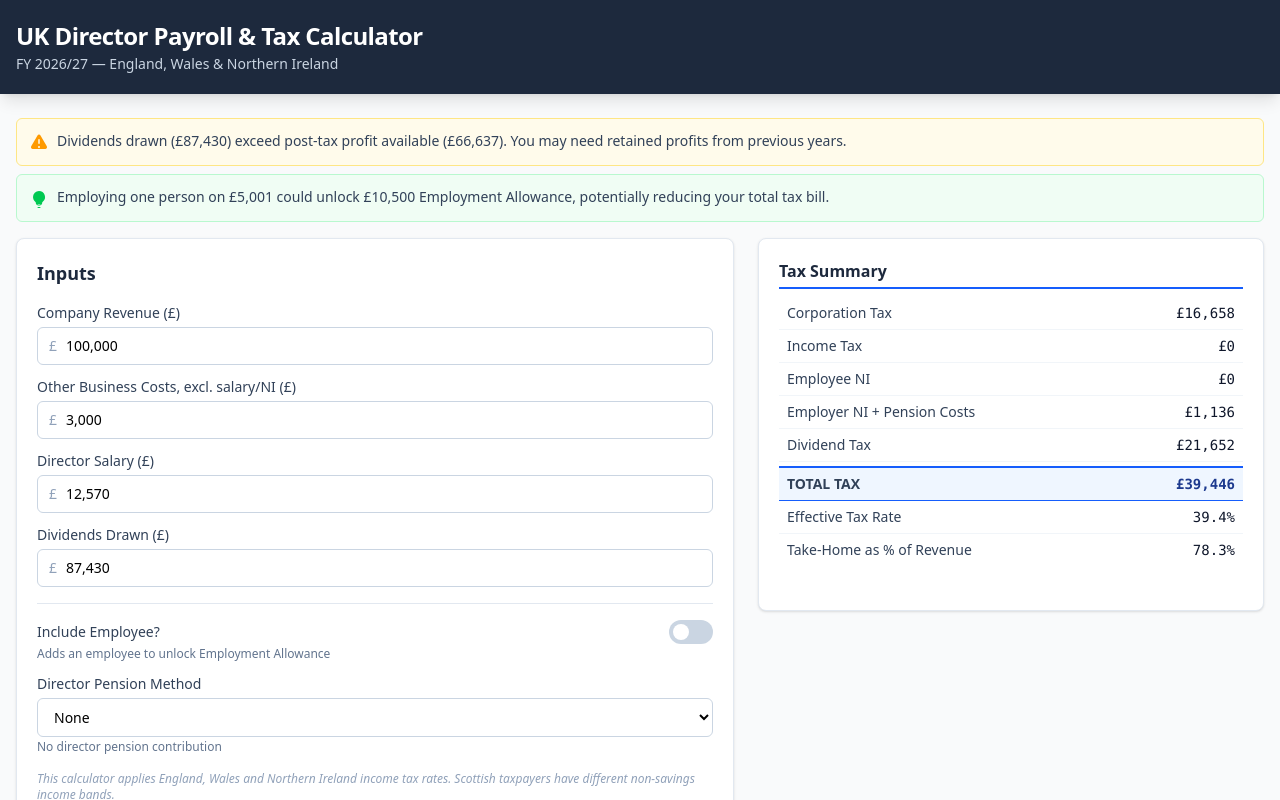
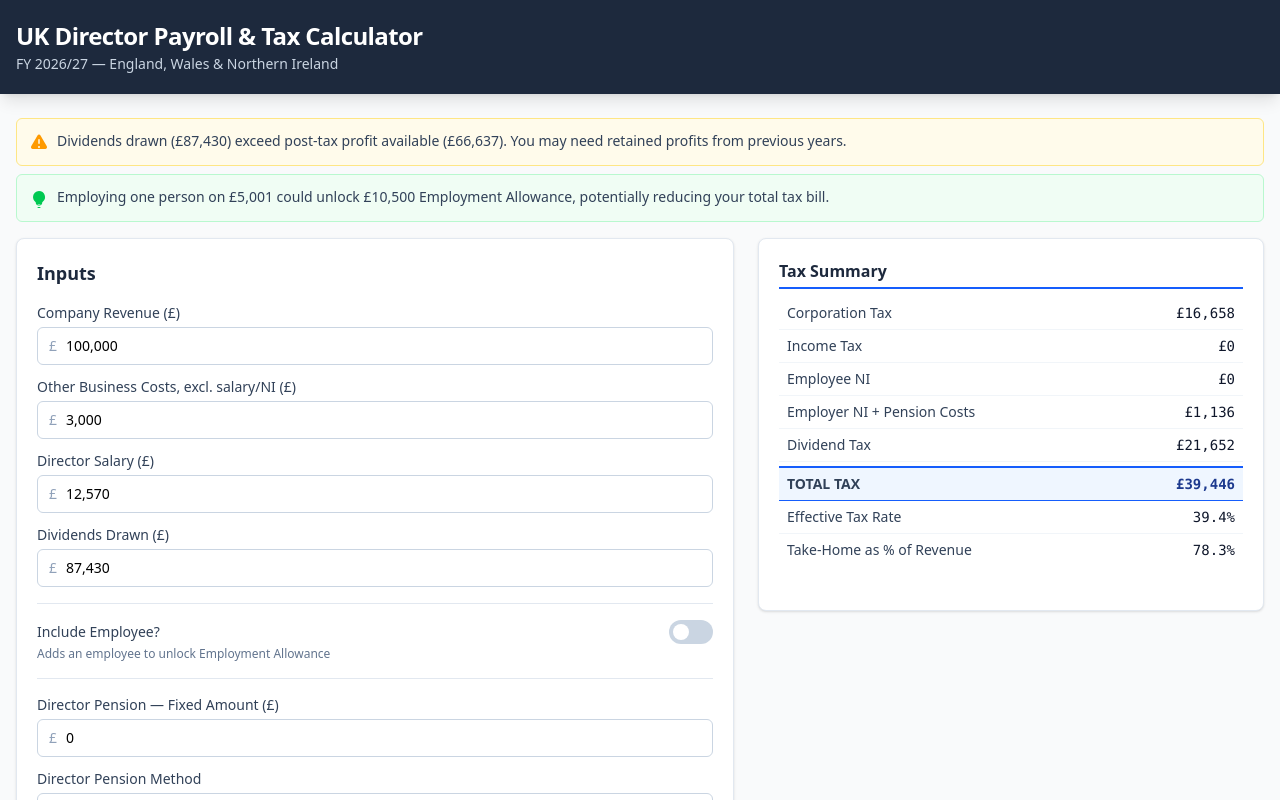
Before and after one commit to saas-scaler/payroll-calculator, a React (Vite) app: page / in a window 1280 px wide. Shown: the top 800 px of the page. Built offline with nearby package versions, Linux system fonts and the light colour scheme.

Commit message:
Add director pension fixed amount input field

```diff
--- a/src/components/InputPanel.jsx
+++ b/src/components/InputPanel.jsx
@@ -130,6 +130,15 @@ export default function InputPanel({ inputs, setInputs }) {
           onChange={update('employeeSalary')}
         />
       )}
+
+      <hr className="my-4 border-slate-200" />
+
+      <CurrencyInput
+        id="directorPensionFixed"
+        label="Director Pension — Fixed Amount (£)"
+        value={inputs.directorPensionFixed}
+        onChange={update('directorPensionFixed')}
+      />
       <div className="mb-3">
         <label className="block text-sm font-medium text-slate-700 mb-1">
           Director Pension Method
@@ -149,7 +158,7 @@ export default function InputPanel({ inputs, setInputs }) {
             ? 'Salary is reduced before tax & NI — saves employer and employee NI'
             : inputs.pensionMethod === 'relief_at_source'
             ? 'Director pays from net pay (80%), pension provider reclaims 20% basic rate relief'
-            : 'No director pension contribution'}
+            : 'No additional percentage-based pension contribution'}
         </p>
       </div>
       {inputs.pensionMethod !== 'none' && (
```
